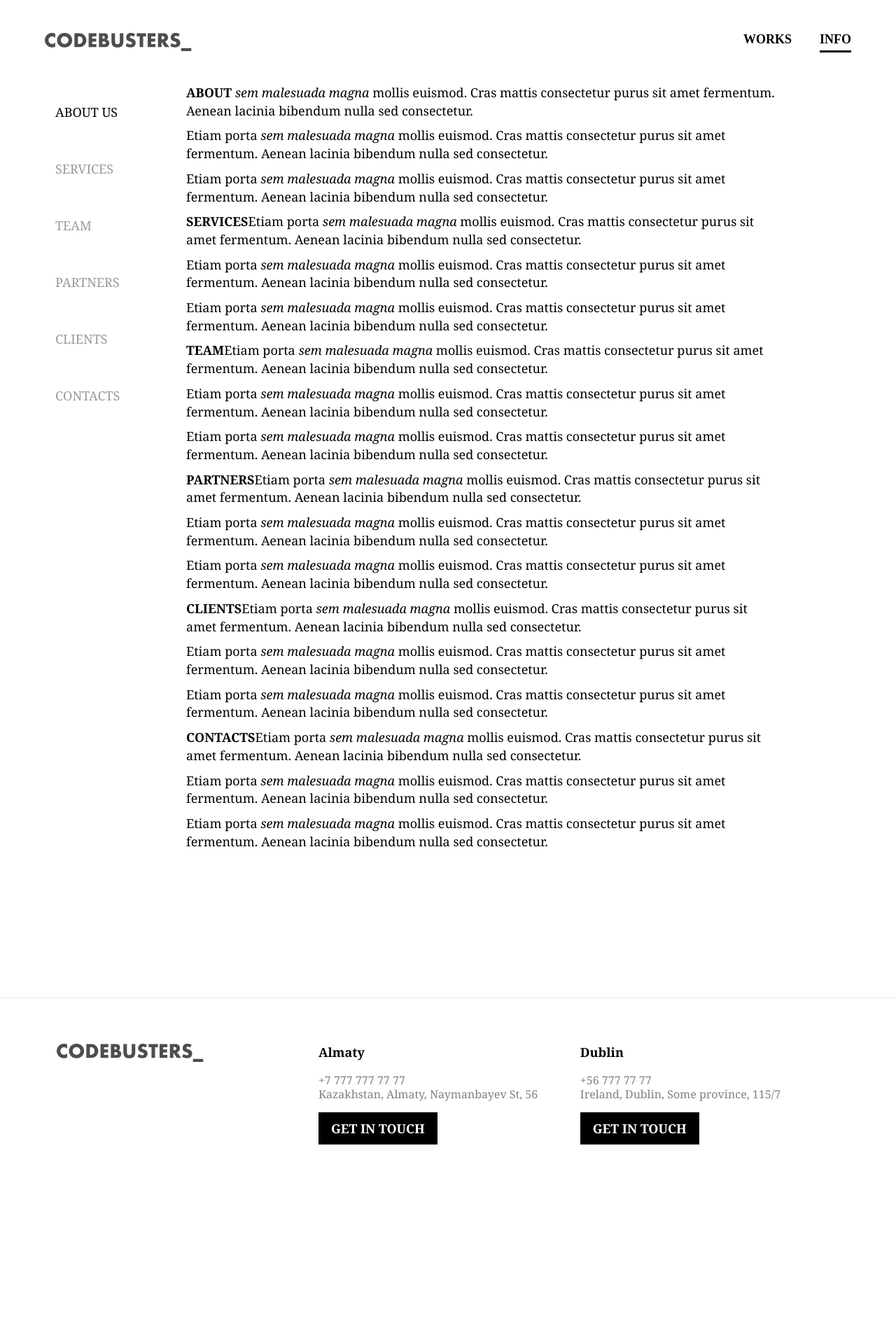
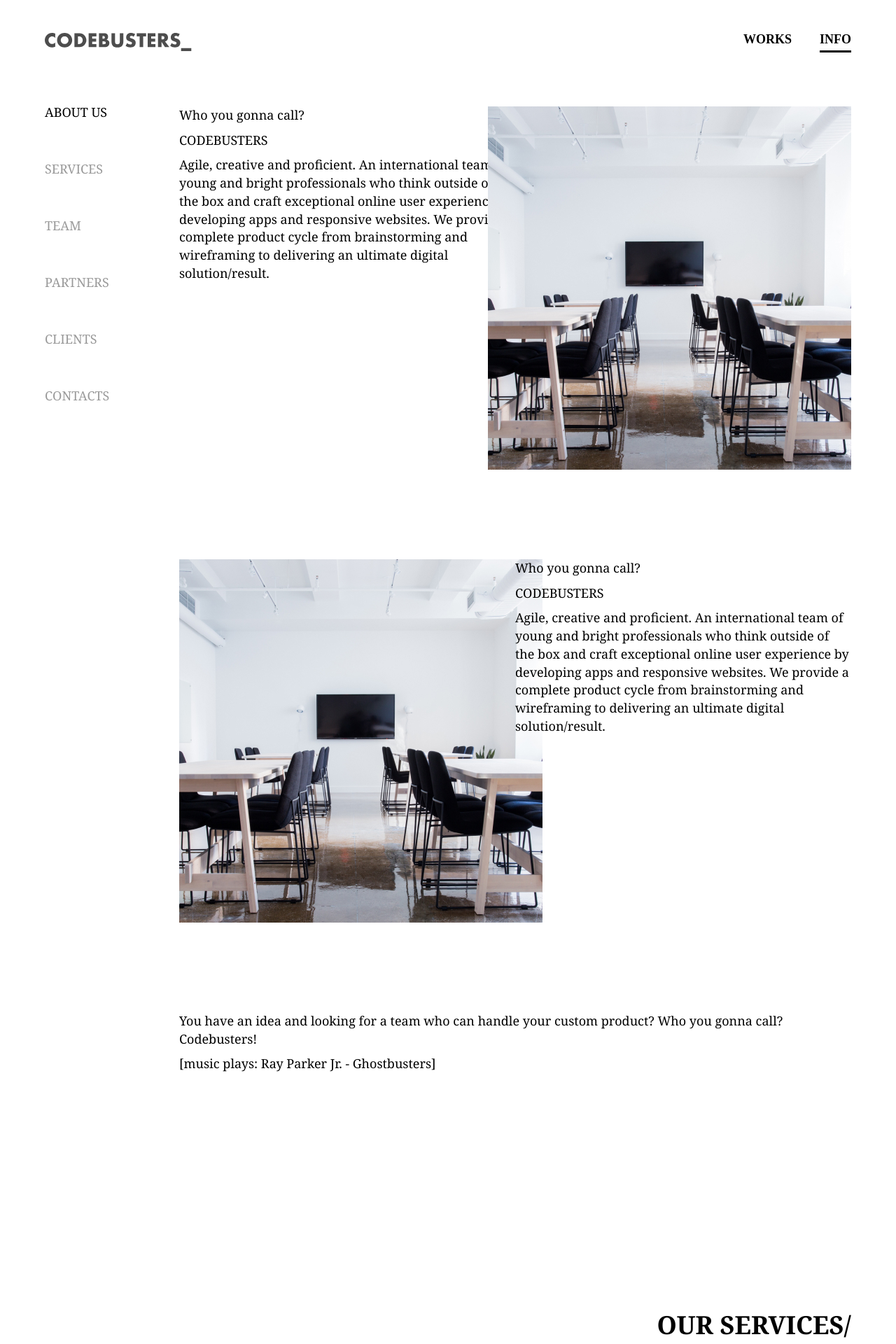
Before and after one commit to simb4/codebusters-website, a PHP site: page / in a window 1280 px wide. Shown: the top 1920 px of the page at 70% size. Before the commit the page ends 1635 px from the top, so only its background shows below. Run offline with PHP 8.4, Linux system fonts and the light colour scheme; some libraries are stand-ins or nearby versions.

Commit message:
Added about

```diff
--- a/index.html
+++ b/index.html
@@ -38,8 +38,7 @@
     </div>
 
     <div class="container">
-
-      <!-- <div class="row"> -->
+      <div class="row">
         <div id="sidebar-anchor"></div>
         <div class="col-sm-2 cb-sidebar" id="sidebar">
           <ol class="list-unstyled">
@@ -51,18 +50,52 @@
             <li class="cb-sidebar-section"><a href="#contacts">contacts</a></li>
           </ol>
         </div><!-- /.cb-sidebar -->
+        <div class="col-sm-offset-2 col-sm-10 cb-main">
+          <div class="cb-main-section" id="about">
+            <div class="col-sm-12 about1">
+              <div class="col-sm-6">
+                <p class="section-text">Who you gonna call?</p>
+                <p class="section-title">CODEBUSTERS</p>
+                <p class="section-text">Agile, creative and proficient.
+                An international team of young and bright professionals who think outside of the box and craft exceptional online user experience by developing apps and responsive websites.
+                We provide a complete product cycle from brainstorming and wireframing to delivering an ultimate digital solution/result.
+                </sp>
+              </div>
+              <div class="col-sm-6">
+                <img src="about1.jpg" alt=""/>
+              </div>
+            </div>
+            <div class="col-sm-12 about2">
+              <div class="col-sm-6">
+                <img src="about1.jpg" alt=""/>
+              </div>
+              <div class="col-sm-6">
+                <p class="section-text">Who you gonna call?</p>
+                <p class="section-title">CODEBUSTERS</p>
+                <p class="section-text">Agile, creative and proficient.
+                An international team of young and bright professionals who think outside of the box and craft exceptional online user experience by developing apps and responsive websites.
+                We provide a complete product cycle from brainstorming and wireframing to delivering an ultimate digital solution/result.
+                </p>
+              </div>
+            </div>
+            <div class="col-sm-12 about3">
+              <div class="col-sm-12">
+                <p class="section-text">You have an idea and looking for a team who can handle your custom product? Who you gonna call? Codebusters!
+                </p>
+                <p>[music plays: Ray Parker Jr. - Ghostbusters] </p>
+              </div>
+            </div>
+          </div>
+        </div>
 
-        <div class="col-sm-offset-2 col-sm-9 cb-main">
-          <div class="cb-main-section" id="about">
-            <p><b>ABOUT</b> <em>sem malesuada magna</em> mollis euismod. Cras mattis consectetur purus sit amet fermentum. Aenean lacinia bibendum nulla sed consectetur.</p>
-            <p>Etiam porta <em>sem malesuada magna</em> mollis euismod. Cras mattis consectetur purus sit amet fermentum. Aenean lacinia bibendum nulla sed consectetur.</p>
-            <p>Etiam porta <em>sem malesuada magna</em> mollis euismod. Cras mattis consectetur purus sit amet fermentum. Aenean lacinia bibendum nulla sed consectetur.</p>
+        <div class="cb-main">
+          <div class="col-sm-offset-2 col-sm-10 cb-main-section" id="services">
+            <div class="main-section-title"> our services/ </div>
+            <div class="">
           </div>
-          <div class="cb-main-section" id="services">
-            <p><b>SERVICES</b>Etiam porta <em>sem malesuada magna</em> mollis euismod. Cras mattis consectetur purus sit amet fermentum. Aenean lacinia bibendum nulla sed consectetur.</p>
-            <p>Etiam porta <em>sem malesuada magna</em> mollis euismod. Cras mattis consectetur purus sit amet fermentum. Aenean lacinia bibendum nulla sed consectetur.</p>
-            <p>Etiam porta <em>sem malesuada magna</em> mollis euismod. Cras mattis consectetur purus sit amet fermentum. Aenean lacinia bibendum nulla sed consectetur.</p>
         </div>
+
+        <div class="col-sm-offset-2 col-sm-10 cb-main">
           <div class="cb-main-section" id="team">
               <p><b>TEAM</b>Etiam porta <em>sem malesuada magna</em> mollis euismod. Cras mattis consectetur purus sit amet fermentum. Aenean lacinia bibendum nulla sed consectetur.</p>
               <p>Etiam porta <em>sem malesuada magna</em> mollis euismod. Cras mattis consectetur purus sit amet fermentum. Aenean lacinia bibendum nulla sed consectetur.</p>
@@ -83,12 +116,11 @@
               <p>Etiam porta <em>sem malesuada magna</em> mollis euismod. Cras mattis consectetur purus sit amet fermentum. Aenean lacinia bibendum nulla sed consectetur.</p>
               <p>Etiam porta <em>sem malesuada magna</em> mollis euismod. Cras mattis consectetur purus sit amet fermentum. Aenean lacinia bibendum nulla sed consectetur.</p>
             </div>
+          </div>
+        </div>
+
         </div><!-- /.cb-main -->
-
-
-
-      <!-- </div>/.row -->
-
+      </div> <!-- /.row -->
     </div><!-- /.container -->
 
     <footer class="cb-footer" id="footer">
@@ -122,7 +154,6 @@
     <script>
       // Cache selectors
       var topMenu = $("#sidebar"),
-          topMenuHeight = topMenu.outerHeight()+15,
           // All list items
           menuItems = topMenu.find("a"),
           // Anchors corresponding to menu items
@@ -154,7 +185,7 @@
           }
           // Get id of current scroll item
           var cur = scrollItems.map(function(){
-           if ($(this).offset().top <= window_top)
+           if ($(this).offset().top <= window_top + window_height/2)
              return this;
           });
           // Get the id of the current element
--- a/style.css
+++ b/style.css
@@ -18,6 +18,10 @@ body {
   }
 }
 
+div[class*="col-"] {
+  padding-left: 0;
+  padding-right: 0;
+}
 
 /*
  * HEADER/header
@@ -64,15 +68,6 @@ body {
   border-color: #000;
 }
 
-/*
- * Main column and sidebar layout
- */
-
-.cb-main {
-  font-size: 18px;
-  padding: 0;
-  margin-bottom: 200px;
-}
 
 /* Sidebar modules for boxing content */
 .cb-sidebar {
@@ -104,19 +99,36 @@ body {
 }
 
 /*
- * Blog posts
+ * Main column and sidebar layout
  */
 
-.cb-post {
-  margin-bottom: 60px;
+.cb-main {
+  font-size: 18px;
+  padding: 0;
+  margin-bottom: 200px;
 }
-.cb-post-title {
-  margin-bottom: 5px;
-  font-size: 40px;
+
+
+/* about */
+.cb-main-section .about1,
+.cb-main-section .about2,
+.cb-main-section .about3{
+  margin-bottom: 128px;
 }
-.cb-post-meta {
-  margin-bottom: 20px;
-  color: #999;
+#about .about1 {
+  margin-top: 32px;
+}
+#about .about1 img {
+  object-fit: contain;
+  float: right;
+}
+.main-section-title {
+  text-align: right;
+  text-transform: uppercase;
+  font-size: 36px;
+  line-height: 44px;
+  font-weight: bold;
+  margin-bottom: 64px;
 }
 
 
@@ -174,7 +186,7 @@ body {
   border: none;
   font-size: 18px;
   line-height: 22px;
-  font-style: bold;
+  font-weight: bold;
   font-weight: 600;
   padding: 12px 18px;
 }
```
Also changed, not shown: about1.jpg (added). Lines whose indentation alone changed are shown as unchanged.
